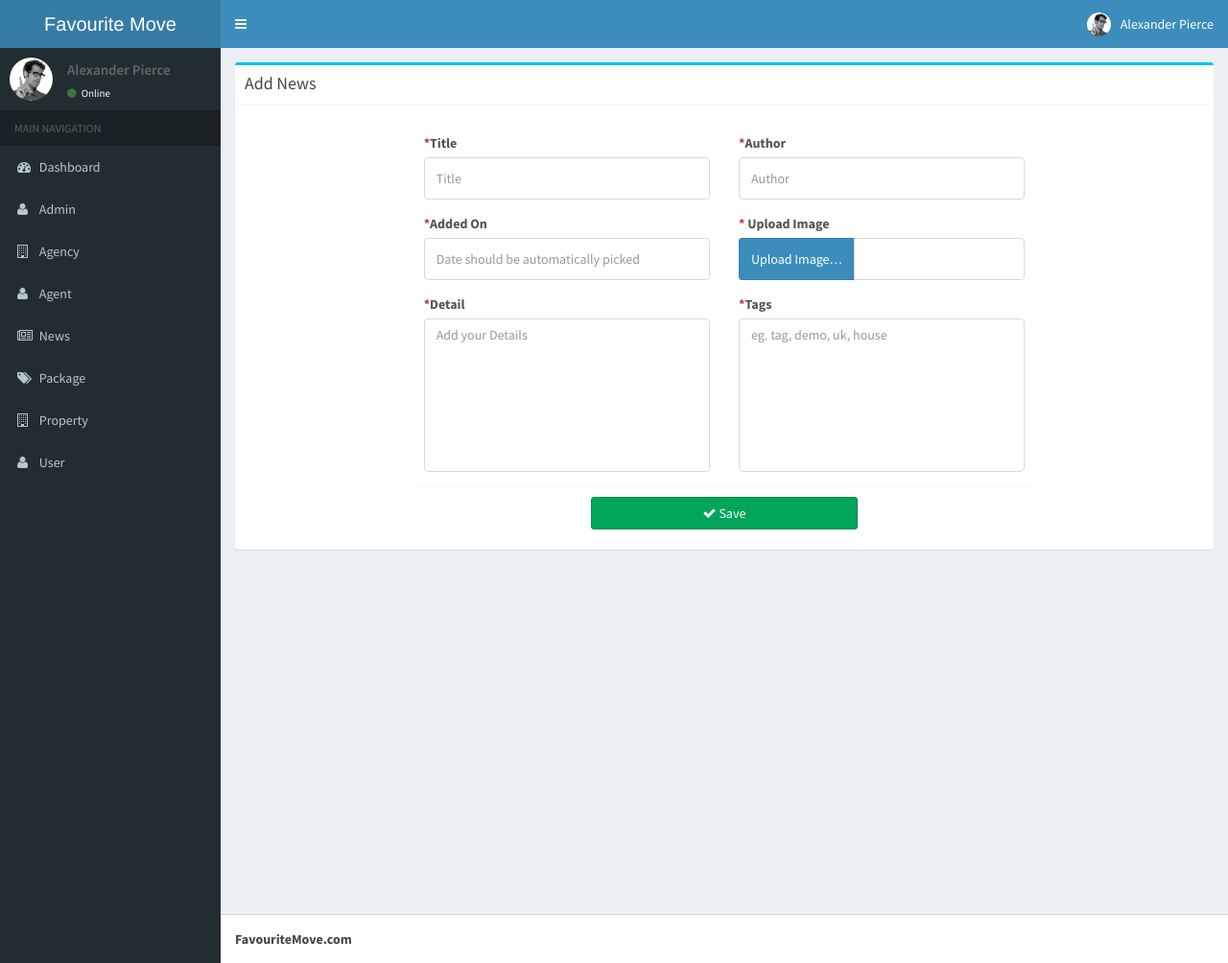
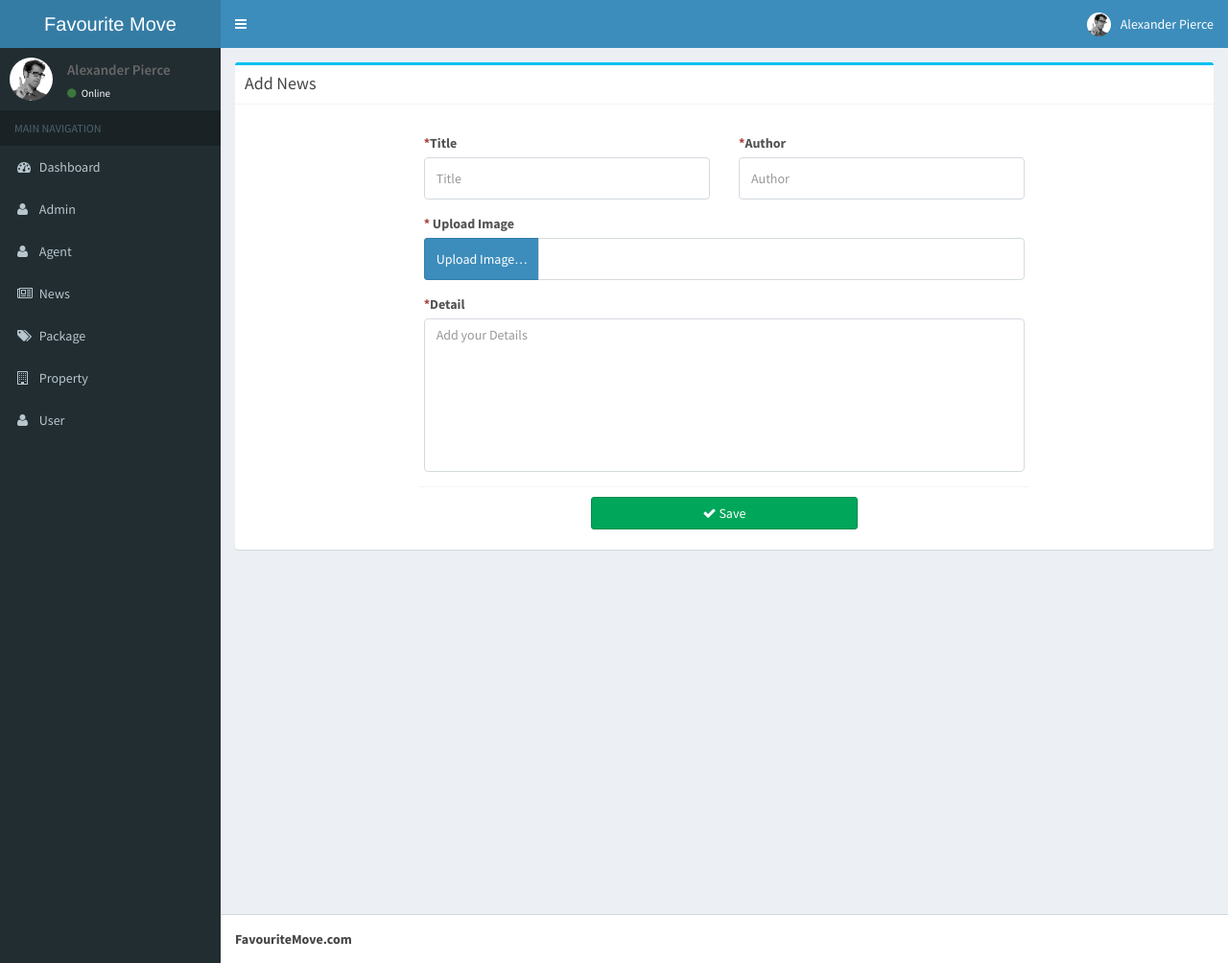
Before and after one commit to qasim902/favmove1, a CodeIgniter app: page /favmove1/news/add in a window 1280 px wide. Shown: the whole page at 96% size. Run offline with CodeIgniter, Linux system fonts and the light colour scheme; some libraries are stand-ins or nearby versions.

Commit message:
news pages

```diff
--- a/application/views/agent/index.php
+++ b/application/views/agent/index.php
@@ -4,7 +4,7 @@
 			<div class="box-header">
 				<h3 class="box-title">Agents Listing</h3>
 				<div class="box-tools">
-					<a href="<?php echo site_url('agent/add'); ?>" class="btn btn-success btn-sm">Add</a>
+					<a href="<?php echo site_url('agent/add'); ?>" class="btn btn-success btn-sm">Add Agents</a>
 				</div>
 			</div>
 			<!-- <div class="box-body">
--- a/application/views/layouts/main.php
+++ b/application/views/layouts/main.php
@@ -130,7 +130,7 @@
                                 </li>
                             </ul>
                         </li> -->
-                        <li>
+                        <!-- <li>
                             <a href="#">
                                 <i class="fa fa-building-o "></i> <span>Agency</span>
                             </a>
@@ -142,7 +142,7 @@
                                     <a href="<?php echo site_url('agency/index');?>"><i class="fa fa-list-ul"></i> Listing</a>
                                 </li>
                             </ul>
-                        </li>
+                        </li> -->
                         <li>
                             <a href="#">
                                 <i class="fa fa-user"></i> <span>Agent</span>
@@ -392,6 +392,14 @@
         }
         $('#upload_image_sho').val(filename);
     });
+    $('#upload_mlt_images').change(function() {
+        var filename = $(this).val();
+        var lastIndex = filename.lastIndexOf("\\");
+        if (lastIndex >= 0) {
+            filename = filename.substring(lastIndex + 1);
+        }
+        $('#sho_mlt_images').val(filename);
+    });
     </script>
 
     </body>
--- a/application/views/news/add.php
+++ b/application/views/news/add.php
@@ -49,19 +49,7 @@ echo "<script>
 									</span>
 								</div>
 							</div>
-							<div class="col-md-6">
-								<label for="added_on" class="control-label">
-									<span class="text-danger">*</span>Added On</label>
-									<div class="form-group">
-											<!-- DANISH isko carbon->now sy time pick krwao -->
-										<input type="text" name="added_on" placeholder="Date should be automatically picked" autofocus value="<?php echo $this->input->post('added_on'); ?>" class="has-datetimepicker form-control"  id="added_on"  />
-
-										<span class="text-danger">
-											<?php echo form_error('added_on');?>
-										</span>
-									</div>
-							</div>
-							<div class="col-md-6">
+							<div class="col-lg-12">
 								<label for="img_path" class="control-label">
 									<span class="text-danger">*</span> Upload Image</label>
 								<div class="form-group">
@@ -71,30 +59,20 @@ echo "<script>
 												Upload Image&hellip; <input type="file" name="user_file" value="" class="form-control" id="upload_image" style="display: none;" />
 											</span>
 										</label>
-										<input name="upload_image_sho" type="text" value="" class="form-control"  readonly>
+										<input name="user_file" type="text" value="" id="upload_image_sho" class="form-control"  readonly>
 									</div>
 									<span class="text-danger">
 										<?php echo form_error('img_path');?>
 									</span>
 								</div>
 							</div>
-							<div class="col-md-6">
+							<div class="col-lg-12">
 								<label for="detail" class="control-label">
 									<span class="text-danger">*</span>Detail</label>
 								<div class="form-group">
 									<textarea name="detail" placeholder="Add your Details" autofocus class="form-control" id="detail"><?php echo $this->input->post('detail'); ?></textarea>
 									<span class="text-danger">
 										<?php echo form_error('detail');?>
-									</span>
-								</div>
-							</div>
-							<div class="col-md-6">
-								<label for="tags" class="control-label">
-									<span class="text-danger">*</span>Tags</label>
-								<div class="form-group">
-									<textarea  placeholder="eg. tag, demo, uk, house" autofocus  name="tags" class="form-control" id="tags"><?php echo $this->input->post('tags'); ?></textarea>
-									<span class="text-danger">
-										<?php echo form_error('tags');?>
 									</span>
 								</div>
 							</div>
```
Also changed, not shown: application/views/frontend/views/submit_prop.php (+5 -4 lines), application/views/news/edit.php (+4 -18 lines), application/views/news/index.php (+8 -4 lines).
